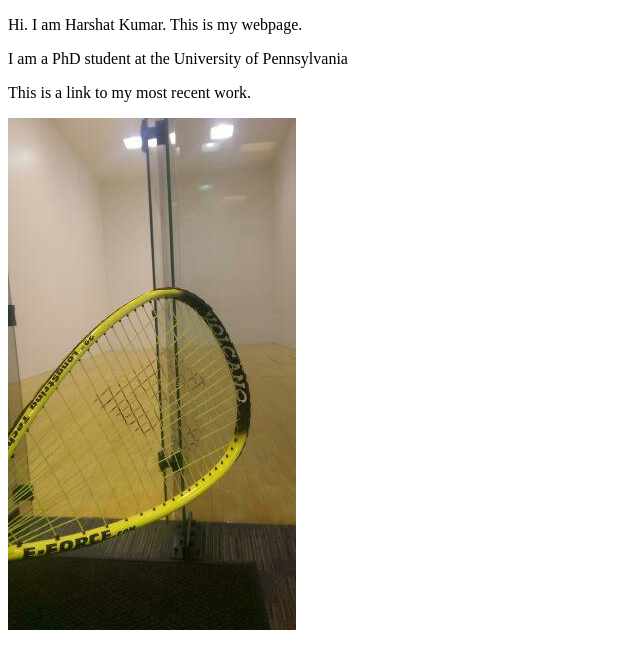
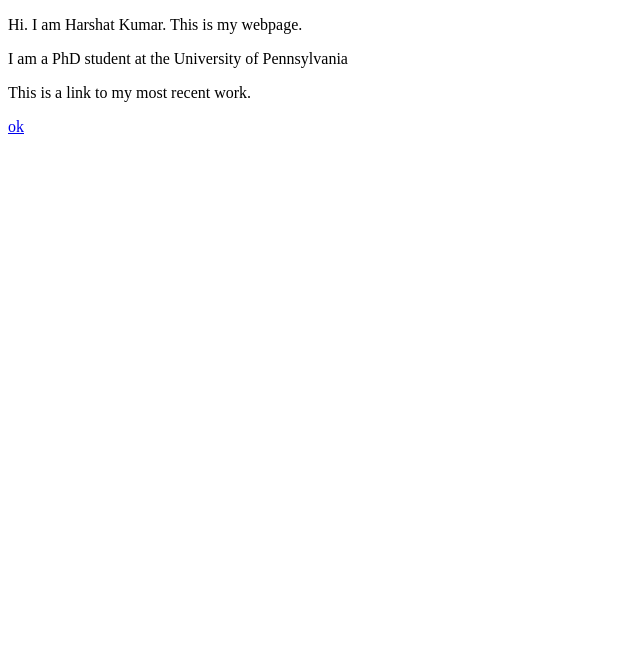
Before and after one commit to kumarharshat/kumarharshat.github.io, a plain HTML site: page index.html in a window 1280 px wide. Shown: the whole page, without its empty margins (0-640 px from the left). Drawn offline with Linux system fonts and the light colour scheme.

Commit message:
Update index.html

```diff
--- a/index.html
+++ b/index.html
@@ -12,6 +12,6 @@
         <p> Hi. I am Harshat Kumar. This is my webpage. </p>
         <p> I am a PhD student at the University of Pennsylvania </p>
         <p> This is a link to my most recent work. </p>
-        <img src="1498153106979.jpg">
+        <a href="1498153106979.jpg">ok</a>
     </body>
 </html>
```
